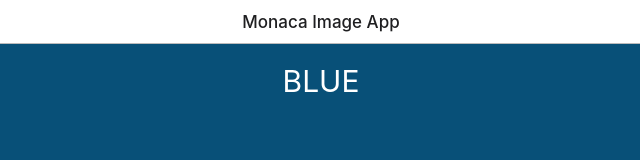
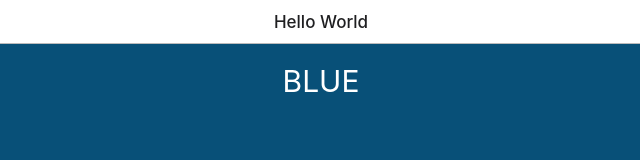
Before and after one commit to TheBeachMaster/XplatMeetup, a plain HTML site: page MonacaMeetup/www/index.html in a window 1280 px wide. Shown: the full height of the page, 319-959 px from the left. Drawn offline with Linux system fonts and the light colour scheme.

Commit message:
Few additions

```diff
--- a/MonacaMeetup/www/index.html
+++ b/MonacaMeetup/www/index.html
@@ -27,7 +27,7 @@
 <body>
     <ons-page ng-controller="HelloController as hello">
         <ons-toolbar>
-        <div class="center">Monaca Image App</div>
+        <div class="center">Hello World</div>
         </ons-toolbar>
 
   <ons-carousel fullscreen swipeable auto-scroll overscrollable id="carousel">
```
